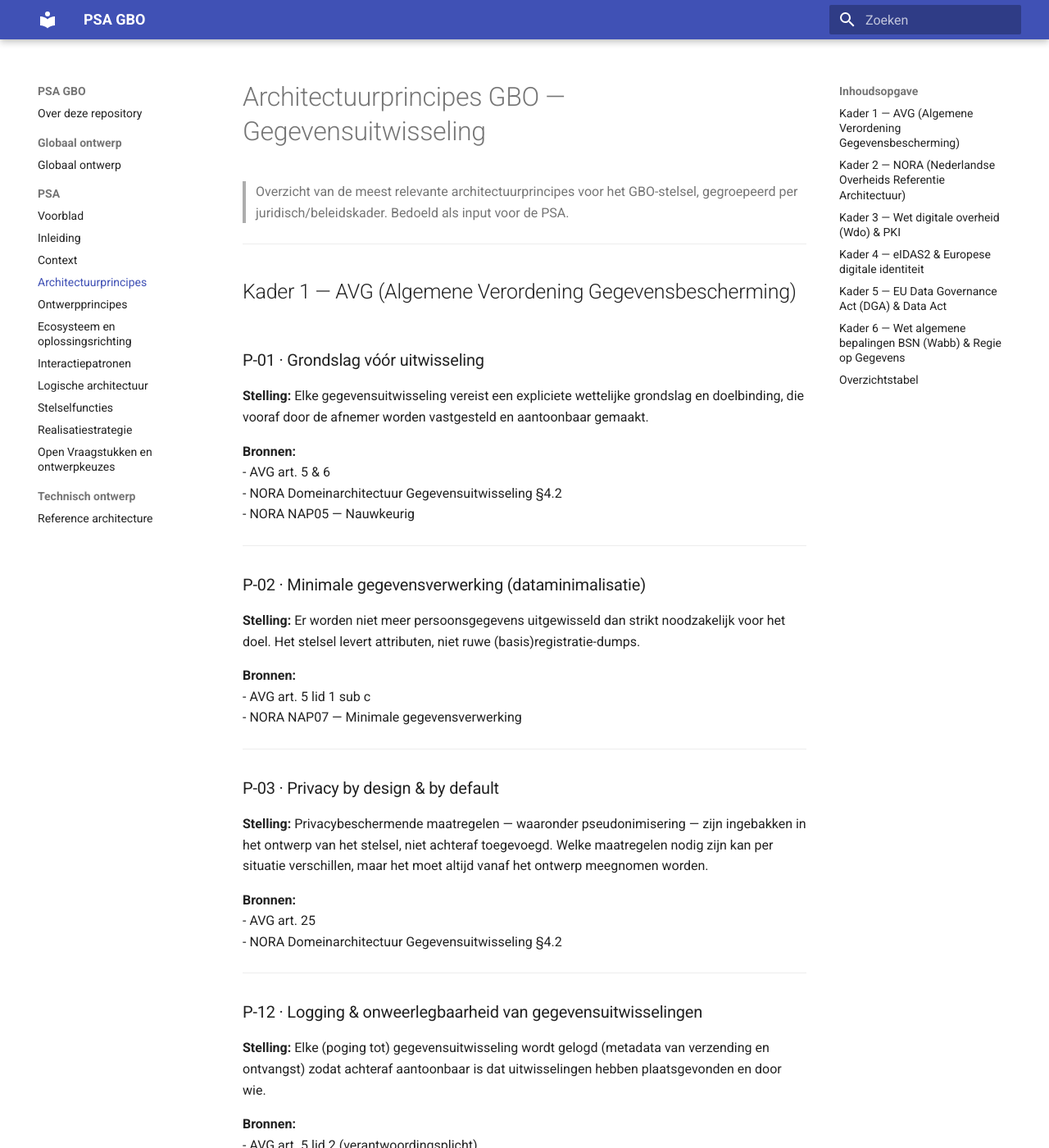
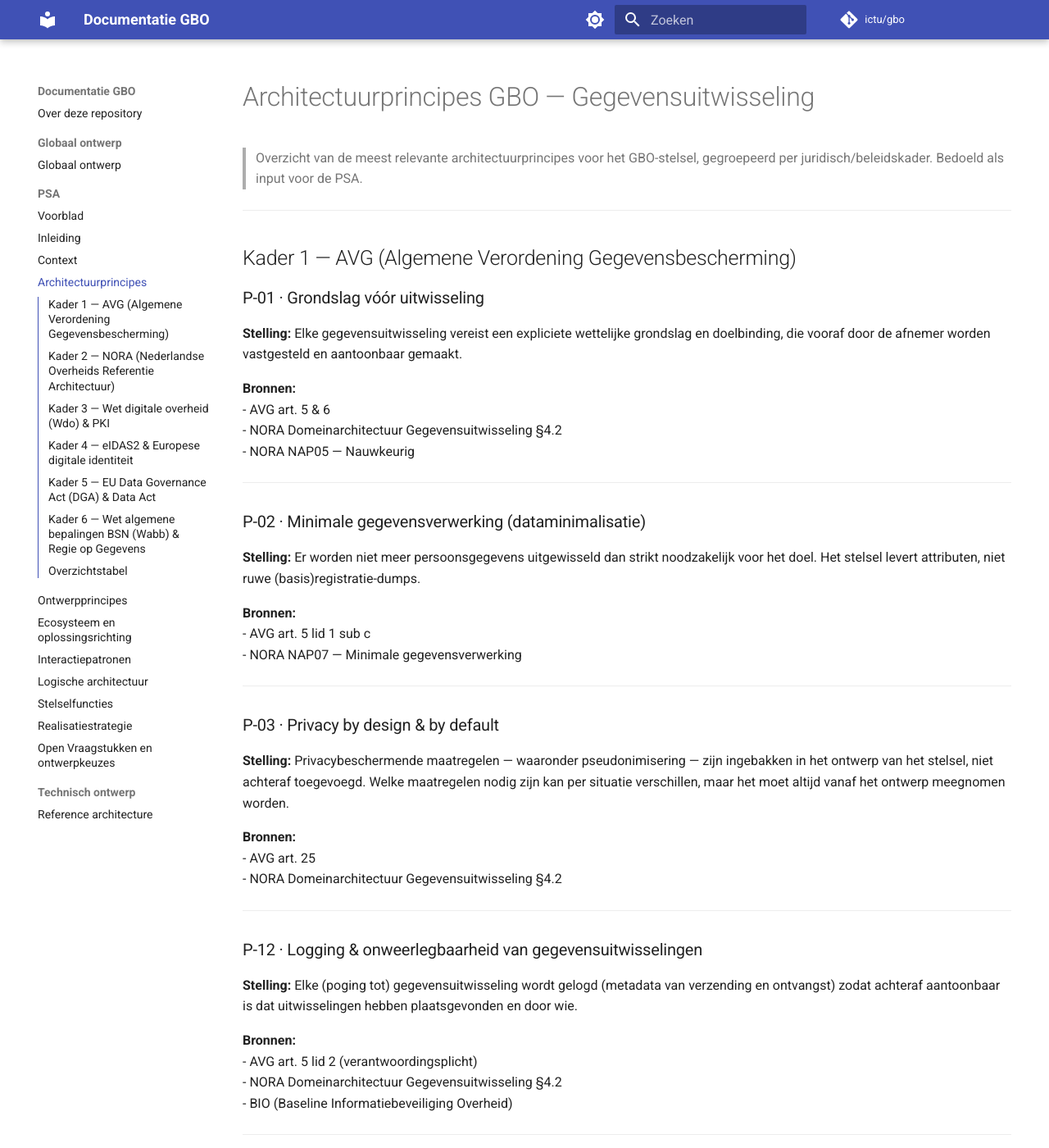
Before and after one commit to ICTU/GBO, an MkDocs documentation site: the page built from docs/psa/architectuurprincipes.md, in a window 1280 px wide and 1400 px high. Shown: the whole window at 82% size. Built offline with MkDocs 1.6.1 and Material for MkDocs 9.7.7, drawn with Linux system fonts in a browser that asks for light colours; comment, search, counter and statistics services are not loaded; the version menu is left out; some of the changed lines change nothing that is shown.

Commit message:
feat: pimp my mkdocs

```diff
--- a/docs/javascript/mermaid-init.js
+++ b/docs/javascript/mermaid-init.js
@@ -1,5 +1,250 @@
-document$.subscribe(() => {
+function getMermaidTheme() {
+  var scheme = document.body.getAttribute("data-md-color-scheme");
+  return scheme === "slate" ? "dark" : "default";
+}
+
+function initMermaid() {
   mermaid.initialize({
-    startOnLoad: true
+    startOnLoad: false,
+    theme: getMermaidTheme(),
+  });
+
+  document.querySelectorAll(".mermaid").forEach(function (el) {
+    var source = el.getAttribute("data-mermaid-source");
+    if (!source) {
+      source = el.textContent;
+      el.setAttribute("data-mermaid-source", source);
+    }
+    el.removeAttribute("data-processed");
+    el.innerHTML = source;
+  });
+
+  mermaid.run().then(function () {
+    document.querySelectorAll(".mermaid").forEach(wrapDiagram);
+  });
+}
+
+/* ── Interactive viewer: toolbar + fullscreen + zoom ── */
+
+function wrapDiagram(el) {
+  if (el.parentElement.classList.contains("mermaid-wrapper")) return;
+
+  var wrapper = document.createElement("div");
+  wrapper.className = "mermaid-wrapper";
+
+  var toolbar = document.createElement("div");
+  toolbar.className = "mermaid-toolbar";
+
+  var btnZoomIn = btn("+", "Zoom in", function () {
+    zoom(wrapper, 1.3);
+  });
+  var btnZoomOut = btn("\u2212", "Zoom out", function () {
+    zoom(wrapper, 1 / 1.3);
+  });
+  var btnReset = btn("\u21ba", "Reset", function () {
+    resetZoom(wrapper);
+  });
+  var btnFull = btn("\u26f6", "Fullscreen", function () {
+    openFullscreen(el);
+  });
+
+  toolbar.appendChild(btnZoomIn);
+  toolbar.appendChild(btnZoomOut);
+  toolbar.appendChild(btnReset);
+  toolbar.appendChild(btnFull);
+
+  el.parentNode.insertBefore(wrapper, el);
+  wrapper.appendChild(toolbar);
+  wrapper.appendChild(el);
+
+  // State for pan & zoom
+  wrapper._scale = 1;
+  wrapper._tx = 0;
+  wrapper._ty = 0;
+  wrapper._panning = false;
+
+  el.style.cursor = "grab";
+
+  el.addEventListener("mousedown", function (e) {
+    wrapper._panning = true;
+    wrapper._startX = e.clientX - wrapper._tx;
+    wrapper._startY = e.clientY - wrapper._ty;
+    el.style.cursor = "grabbing";
+    e.preventDefault();
+  });
+
+  window.addEventListener("mousemove", function (e) {
+    if (!wrapper._panning) return;
+    wrapper._tx = e.clientX - wrapper._startX;
+    wrapper._ty = e.clientY - wrapper._startY;
+    applyTransform(wrapper, el);
+  });
+
+  window.addEventListener("mouseup", function () {
+    if (!wrapper._panning) return;
+    wrapper._panning = false;
+    el.style.cursor = "grab";
+  });
+
+  el.addEventListener(
+    "wheel",
+    function (e) {
+      e.preventDefault();
+      var factor = e.deltaY < 0 ? 1.1 : 1 / 1.1;
+      wrapper._scale = Math.min(Math.max(wrapper._scale * factor, 0.2), 5);
+      applyTransform(wrapper, el);
+    },
+    { passive: false },
+  );
+}
+
+function btn(label, title, onclick) {
+  var b = document.createElement("button");
+  b.textContent = label;
+  b.title = title;
+  b.className = "mermaid-btn";
+  b.addEventListener("click", onclick);
+  return b;
+}
+
+function zoom(wrapper, factor) {
+  var el = wrapper.querySelector(".mermaid");
+  wrapper._scale = Math.min(Math.max(wrapper._scale * factor, 0.2), 5);
+  applyTransform(wrapper, el);
+}
+
+function resetZoom(wrapper) {
+  var el = wrapper.querySelector(".mermaid");
+  wrapper._scale = 1;
+  wrapper._tx = 0;
+  wrapper._ty = 0;
+  applyTransform(wrapper, el);
+}
+
+function applyTransform(wrapper, el) {
+  el.style.transform =
+    "translate(" +
+    wrapper._tx +
+    "px, " +
+    wrapper._ty +
+    "px) scale(" +
+    wrapper._scale +
+    ")";
+}
+
+/* ── Fullscreen overlay ── */
+
+function openFullscreen(el) {
+  var source = el.getAttribute("data-mermaid-source");
+  if (!source) return;
+
+  var overlay = document.createElement("div");
+  overlay.className = "mermaid-fullscreen";
+
+  var toolbar = document.createElement("div");
+  toolbar.className = "mermaid-fullscreen-toolbar";
+
+  var state = { scale: 1, tx: 0, ty: 0, panning: false };
+
+  var btnZoomIn = btn("+", "Zoom in", function () {
+    state.scale = Math.min(state.scale * 1.3, 5);
+    applyFsTransform(container, state);
+  });
+  var btnZoomOut = btn("\u2212", "Zoom out", function () {
+    state.scale = Math.max(state.scale / 1.3, 0.2);
+    applyFsTransform(container, state);
+  });
+  var btnReset = btn("\u21ba", "Reset", function () {
+    state.scale = 1;
+    state.tx = 0;
+    state.ty = 0;
+    applyFsTransform(container, state);
+  });
+  var btnClose = btn("\u2715", "Close", function () {
+    document.body.removeChild(overlay);
+    document.body.style.overflow = "";
+  });
+  btnClose.classList.add("mermaid-btn-close");
+
+  toolbar.appendChild(btnZoomIn);
+  toolbar.appendChild(btnZoomOut);
+  toolbar.appendChild(btnReset);
+  toolbar.appendChild(btnClose);
+
+  var container = document.createElement("div");
+  container.className = "mermaid mermaid-fullscreen-content";
+  container.textContent = source;
+  container.style.cursor = "grab";
+
+  overlay.appendChild(toolbar);
+  overlay.appendChild(container);
+  document.body.appendChild(overlay);
+  document.body.style.overflow = "hidden";
+
+  mermaid.run({ nodes: [container] }).then(function () {
+    container.setAttribute("data-mermaid-source", source);
+  });
+
+  // Pan
+  container.addEventListener("mousedown", function (e) {
+    state.panning = true;
+    state.startX = e.clientX - state.tx;
+    state.startY = e.clientY - state.ty;
+    container.style.cursor = "grabbing";
+    e.preventDefault();
+  });
+  overlay.addEventListener("mousemove", function (e) {
+    if (!state.panning) return;
+    state.tx = e.clientX - state.startX;
+    state.ty = e.clientY - state.startY;
+    applyFsTransform(container, state);
+  });
+  overlay.addEventListener("mouseup", function () {
+    state.panning = false;
+    container.style.cursor = "grab";
+  });
+
+  // Scroll zoom
+  container.addEventListener(
+    "wheel",
+    function (e) {
+      e.preventDefault();
+      var factor = e.deltaY < 0 ? 1.1 : 1 / 1.1;
+      state.scale = Math.min(Math.max(state.scale * factor, 0.2), 5);
+      applyFsTransform(container, state);
+    },
+    { passive: false },
+  );
+
+  // Escape to close
+  overlay.addEventListener("keydown", function (e) {
+    if (e.key === "Escape") btnClose.click();
+  });
+  overlay.setAttribute("tabindex", "0");
+  overlay.focus();
+}
+
+function applyFsTransform(el, state) {
+  el.style.transform =
+    "translate(" +
+    state.tx +
+    "px, " +
+    state.ty +
+    "px) scale(" +
+    state.scale +
+    ")";
+}
+
+/* ── Init ── */
+
+document.addEventListener("DOMContentLoaded", initMermaid);
+
+var observer = new MutationObserver(function (mutations) {
+  mutations.forEach(function (m) {
+    if (m.attributeName === "data-md-color-scheme") {
+      initMermaid();
+    }
   });
 });
+
+observer.observe(document.body, { attributes: true });
--- a/docs/stylesheets/extra.css
+++ b/docs/stylesheets/extra.css
@@ -5,3 +5,97 @@
 .md-typeset .mermaid {
   text-align: center;
 }
+
+/* ── Mermaid interactive viewer ── */
+
+.mermaid-wrapper {
+  position: relative;
+  overflow: hidden;
+  border: 1px solid var(--md-default-fg-color--lightest);
+  border-radius: 6px;
+  margin: 1em 0;
+  min-height: 120px;
+}
+
+.mermaid-wrapper .mermaid {
+  transform-origin: 0 0;
+  padding: 1em;
+}
+
+.mermaid-toolbar {
+  position: absolute;
+  top: 8px;
+  right: 8px;
+  z-index: 10;
+  display: flex;
+  gap: 4px;
+  opacity: 0;
+  transition: opacity 0.2s;
+}
+
+.mermaid-wrapper:hover .mermaid-toolbar {
+  opacity: 1;
+}
+
+.mermaid-btn {
+  width: 32px;
+  height: 32px;
+  border: 1px solid var(--md-default-fg-color--lightest);
+  border-radius: 4px;
+  background: var(--md-default-bg-color);
+  color: var(--md-default-fg-color);
+  font-size: 16px;
+  cursor: pointer;
+  display: flex;
+  align-items: center;
+  justify-content: center;
+  line-height: 1;
+  padding: 0;
+}
+
+.mermaid-btn:hover {
+  background: var(--md-default-bg-color--lighter);
+}
+
+/* ── Fullscreen overlay ── */
+
+.mermaid-fullscreen {
+  position: fixed;
+  inset: 0;
+  z-index: 9999;
+  background: var(--md-default-bg-color);
+  display: flex;
+  flex-direction: column;
+  outline: none;
+}
+
+.mermaid-fullscreen-toolbar {
+  display: flex;
+  gap: 4px;
+  padding: 12px 16px;
+  background: var(--md-default-bg-color--light);
+  border-bottom: 1px solid var(--md-default-fg-color--lightest);
+  justify-content: flex-end;
+}
+
+.mermaid-fullscreen-content {
+  flex: 1;
+  overflow: hidden;
+  transform-origin: 0 0;
+  display: flex;
+  align-items: center;
+  justify-content: center;
+  padding: 2em;
+}
+
+.mermaid-btn-close {
+  background: transparent;
+  border-color: transparent;
+  font-size: 20px;
+  margin-left: 12px;
+}
+
+.mermaid-btn-close:hover {
+  color: #e05050;
+  background: transparent;
+}
--- a/mkdocs.yml
+++ b/mkdocs.yml
@@ -1,32 +1,54 @@
-site_name: PSA GBO
+site_name: Documentatie GBO
 
 theme:
   name: material
   language: nl
+  palette:
+  palette:
+    - media: "(prefers-color-scheme: dark)"
+      scheme: slate
+      toggle:
+        icon: material/brightness-4
+        name: Switch to light mode
+    - media: "(prefers-color-scheme: light)"
+      scheme: default
+      toggle:
+        icon: material/brightness-7
+        name: Switch to dark mode
   features:
     - navigation.sections
+    - navigation.expand
+    - navigation.top
+    - toc.integrate
     - content.code.copy
     - content.code.annotate
 
 markdown_extensions:
+  - tables
+  - footnotes
+  - sane_lists
+  - pymdownx.highlight:
+      anchor_linenums: true
+  - admonition
+  - attr_list
   # Mermaid diagrammen
   - pymdownx.superfences:
       custom_fences:
         - name: mermaid
           class: mermaid
-          format:
-            !!python/name:pymdownx.superfences.fence_code_format # Includes voor diagrammen
-
-
+          format: !!python/name:pymdownx.superfences.fence_div_format
   - pymdownx.snippets:
       base_path:
         - docs
       check_paths: true
-
   # Automatische inhoudsopgave
   - toc:
       permalink: true
       toc_depth: 2
+
+site_url: https://ictu.github.io/gbo/
+repo_url: https://github.com/ictu/gbo
+repo_name: ictu/gbo
 
 extra_css:
   - stylesheets/extra.css
@@ -34,7 +56,12 @@
 
 extra_javascript:
   - https://unpkg.com/mermaid@10/dist/mermaid.min.js
-  - javascripts/mermaid-init.js
+  - javascript/mermaid-init.js
+
+extra:
+  version:
+    provider: mike
+    alias: true
 
 plugins:
   - search
--- a/requirements.txt
+++ b/requirements.txt
@@ -1,4 +1,5 @@
-mkdocs==1.5.3
-mkdocs-material==9.5.18
+mkdocs==1.6.1
+mkdocs-material==9.7.6
 mkdocs-print-site-plugin==2.3.6
 pymdown-extensions==10.7
+mike==2.2.0
```
